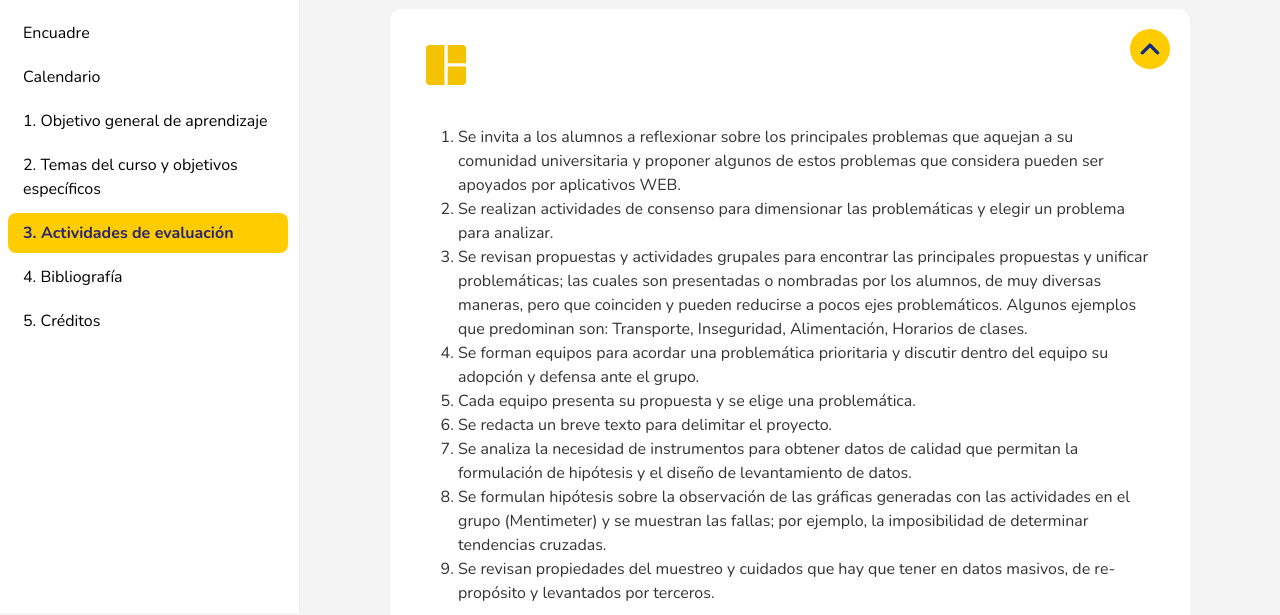
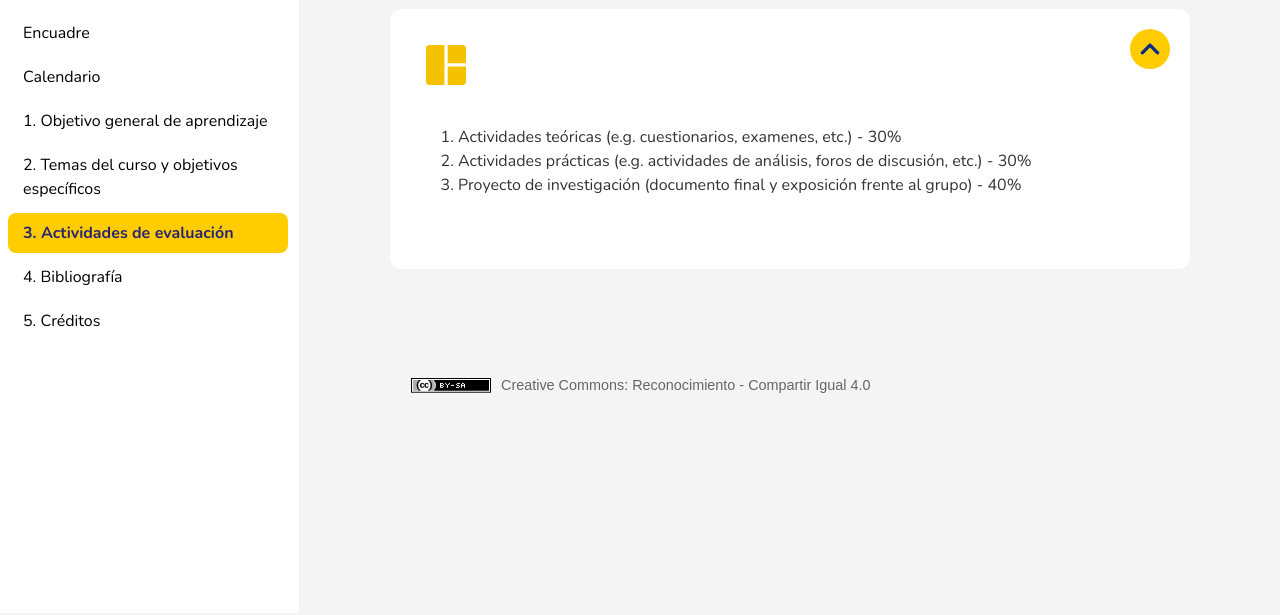
Before and after one commit to ximenabritog27-dot/ximena.brito.sitio.web, a plain HTML site: page html/3-actividades-de-evaluacion.html in a window 1280 px wide. Shown: the part 187-802 px from the top of the page. Drawn offline with Linux system fonts and the light colour scheme; files that its build step writes are made by us from their sources; files whose address does not match are found by name.

Commit message:
Update 3-actividades-de-evaluacion.html

```diff
--- a/html/3-actividades-de-evaluacion.html
+++ b/html/3-actividades-de-evaluacion.html
@@ -90,15 +90,10 @@ body, main, article, .exe-content, .iDevice_wrapper, .idevice-content {
 <div id="idevice-mp38wfg5-6fjtintd8" class="idevice_node text" data-idevice-path="../idevices/text/" data-idevice-type="text" data-idevice-component-type="json" data-idevice-json-data="{&quot;ideviceId&quot;:&quot;idevice-mp38wfg5-6fjtintd8&quot;}">
 <div class="exe-text-template">
     <ol>
-<li>Se invita a los alumnos a reflexionar sobre los principales problemas que aquejan a su comunidad universitaria y proponer algunos de estos problemas que considera pueden ser apoyados por aplicativos WEB.</li>
-<li>Se realizan actividades de consenso para dimensionar las problemáticas y elegir un problema para analizar.</li>
-<li>Se revisan propuestas y actividades grupales para encontrar las principales propuestas y unificar problemáticas; las cuales son presentadas o nombradas por los alumnos, de muy diversas maneras, pero que coinciden y pueden reducirse a pocos ejes problemáticos. Algunos ejemplos que predominan son: Transporte, Inseguridad, Alimentación, Horarios de clases.</li>
-<li>Se forman equipos para acordar una problemática prioritaria y discutir dentro del equipo su adopción y defensa ante el grupo.</li>
-<li>Cada equipo presenta su propuesta y se elige una problemática.</li>
-<li>Se redacta un breve texto para delimitar el proyecto.</li>
-<li>Se analiza la necesidad de instrumentos para obtener datos de calidad que permitan la formulación de hipótesis y el diseño de levantamiento de datos.</li>
-<li>Se formulan hipótesis sobre la observación de las gráficas generadas con las actividades en el grupo (Mentimeter) y se muestran las fallas; por ejemplo, la imposibilidad de determinar tendencias cruzadas.</li>
-<li>Se revisan propiedades del muestreo y cuidados que hay que tener en datos masivos, de re-propósito y levantados por terceros.</li>
+<li> Actividades teóricas (e.g. cuestionarios, examenes, etc.) - 30% </li>
+<li> Actividades prácticas (e.g. actividades de análisis, foros de discusión, etc.) - 30%</li>
+<li> Proyecto de investigación (documento final y exposición frente al grupo) - 40% </li>
+
 </ol>
 </div>
 </div>
```
